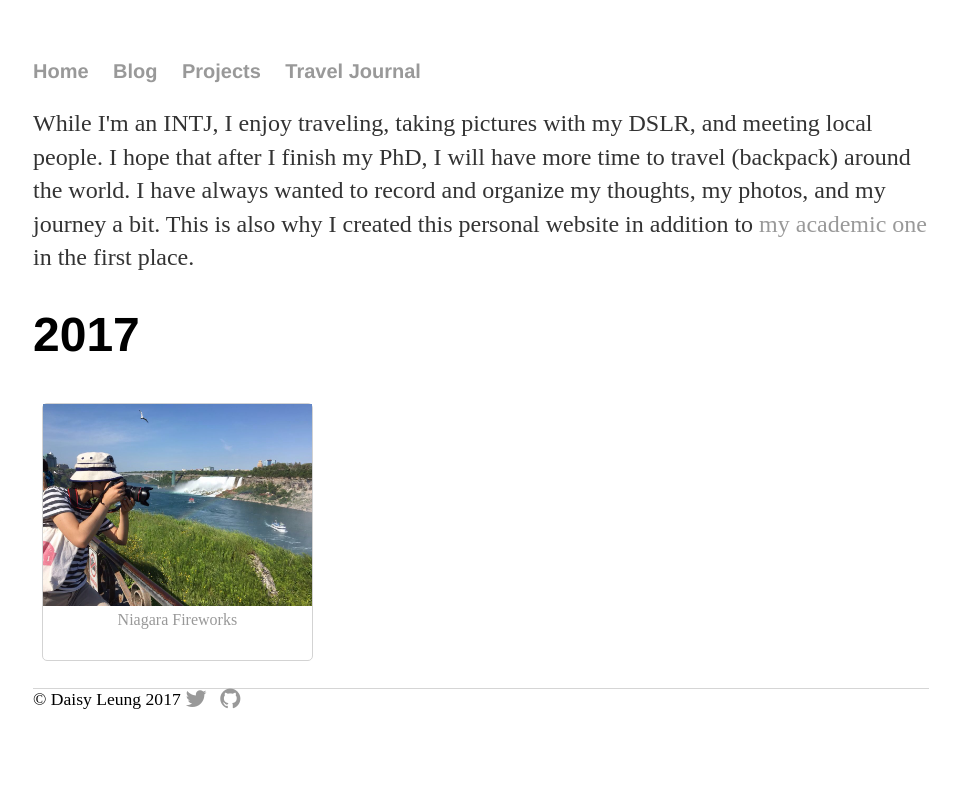
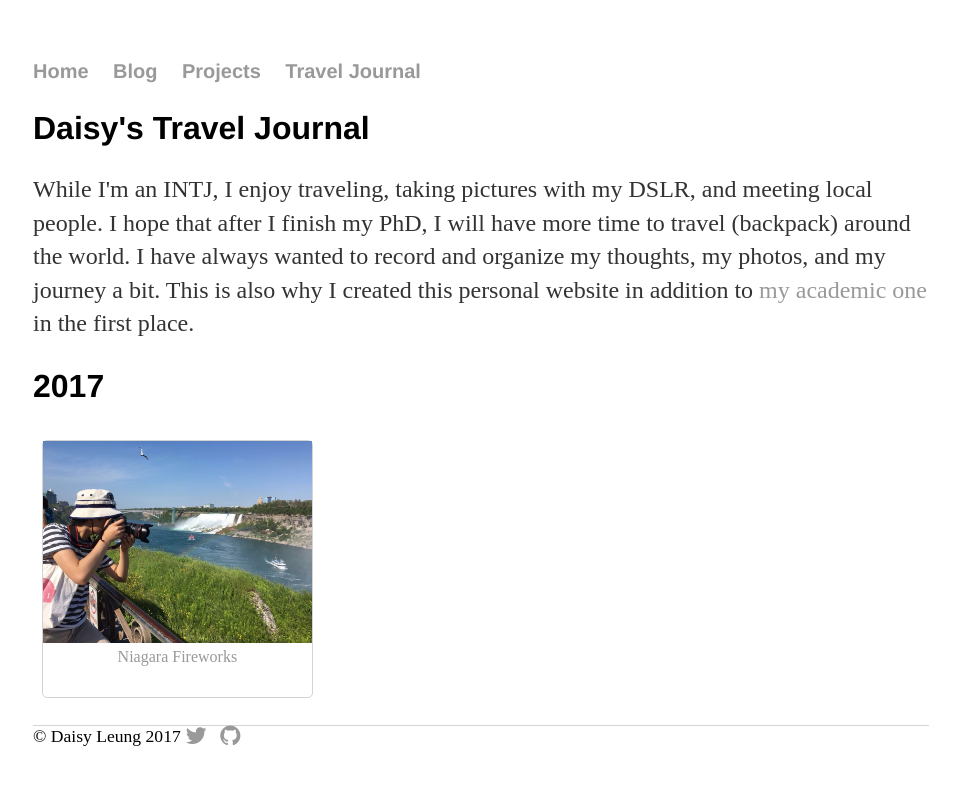
Before and after one commit to astro313/astro313.github.io, a Jekyll site: the page built from travel/index.html, in a window 1280 px wide. Shown: the top 785 px of the page, without its empty margins (159-1116 px from the left). Built offline with Jekyll 4.4.1, drawn with Linux system fonts in a browser that asks for light colours; nearby versions of some CDN libraries.

Commit message:
Update index.html

```diff
--- a/travel/index.html
+++ b/travel/index.html
@@ -1,9 +1,9 @@
 ---
 layout: default
-title: Daisy Leung's Travel Journal
+title: Daisy's Travel Journal
 ---
 
-<!-- <h2>{{ page.title }}</h2> -->
+<h2>{{ page.title }}</h2>
 <p> While I'm an INTJ, I enjoy traveling, taking pictures with my DSLR, and meeting local people.
 I hope that after I finish my PhD, I will have more time to travel (backpack) around the world. I have always wanted to record and organize my thoughts,
 my photos, and my journey a bit. This is also why I created this personal website in addition to <a href="http://astro.cornell.edu/~tleung" title="Daisy Leung Astronomy Website"> my academic one</a> in the first place. </p>
@@ -33,7 +33,7 @@ my photos, and my journey a bit. This is also why I created this personal websit
 <!--  <div class="clear">&nbsp;</div> -->
   {% endif %}
 
-  <h1>{{ thisyear }}</h1>
+  <h2>{{ thisyear }}</h2>
   {% assign firstyear = false %}
 <!--  <div class="clear">&nbsp;</div>-->
 {% endif %}
```
